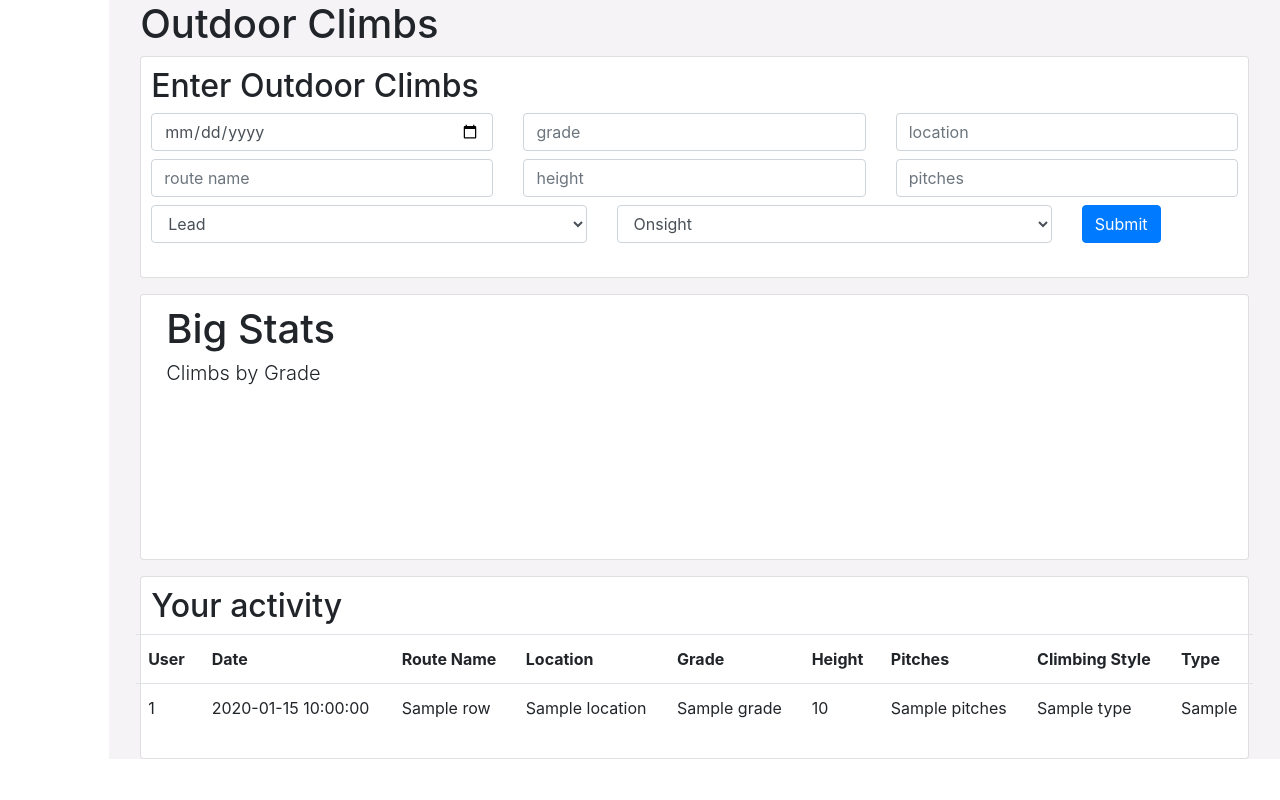
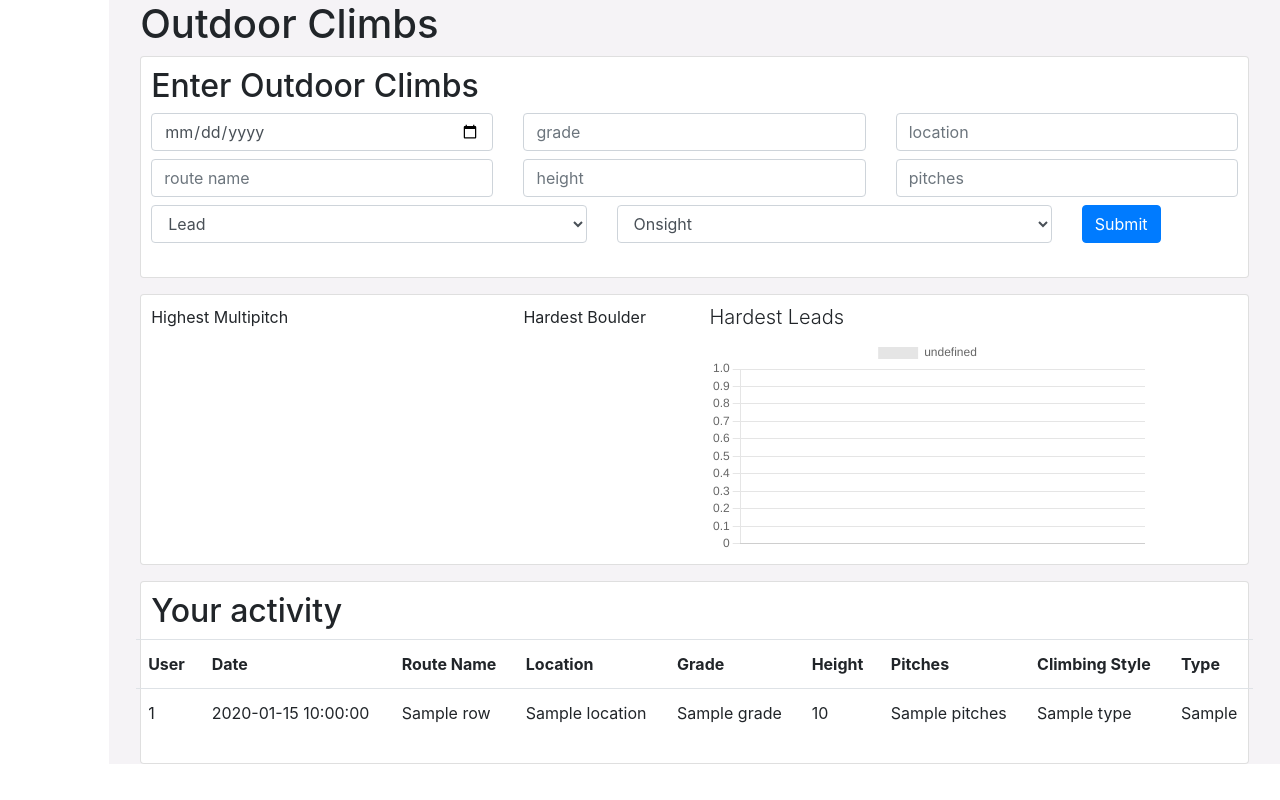
Before and after one commit to csdiehl/Climbing-Logbook, a Flask app: template templates/outdoor.html in a window 1280 px wide. Run offline with Flask 2, Linux system fonts and the light colour scheme; the template is opened without the code that fills it: most values are stand-ins (such as "Sample title", 1, 10 or a date in 2020); a map, chart or similar area stays blank; some libraries are stand-ins or nearby versions.

Commit message:
added big outdoor numbers, starting chart

```diff
--- a/app.py
+++ b/app.py
@@ -18,6 +18,13 @@ app.config["SESSION_FILE_DIR"] = mkdtemp()
 app.config["SESSION_PERMANENT"] = False
 app.config["SESSION_TYPE"] = "filesystem"
 Session(app)
+
+#Climbing difficulty scale conversion: https://www.rei.com/learn/expert-advice/climbing-bouldering-rating.html
+grades = ["5.7", "5.8", "5.9", "5.10a", "5.10b", "5.10c", "5.10d", "5.11a", "5.11b", "5.11c", "5.11d",
+"5.12a", "5.12b", "5.12c", "5.12d", "5.13a", "5.13b"]
+
+boulders = ["NA", "VB", "V0", "NA", "NA", "V1", "NA", "V2", "V3", "NA", "NA", "V4", "V5", "V6", "NA", "V7", "V8"]
+
 
 
 #welcome page
@@ -116,12 +123,6 @@ def homepage():
             d['routes'] = row[1]
             object_list.append(d)
 
-        #Climbing difficulty scale conversion: https://www.rei.com/learn/expert-advice/climbing-bouldering-rating.html
-        grades = ["5.7", "5.8", "5.9", "5.10a", "5.10b", "5.10c", "5.10d", "5.11a", "5.11b", "5.11c", "5.11d",
-        "5.12a", "5.12b", "5.12c", "5.12d", "5.13a", "5.13b"]
-
-        boulders = ["NA", "VB", "V0", "NA", "NA", "V1", "NA", "V2", "V3", "NA", "NA", "V4", "V5", "V6", "NA", "V7", "V8"]
-
         #transform data for max difficulty chart
         max_list = []
         for row in max_chart_rows:
@@ -172,7 +173,24 @@ def outdoor():
         person = users[0]['username']
         conn.close()
 
-        return render_template('outdoor.html', person = person, rows = rows)
+        new_list = []
+        for row in rows:
+            d = {}
+            d['grade'] = row[2]
+            d['name'] = row[3]
+            d['location'] = row[4]
+            d['height'] = row[5]
+            d['pitches'] = row[6]
+            d['type'] = row[7]
+            d['send_type'] = row[8]
+            if row[7] == "boulder":
+                d['difficulty'] = boulders.index(row[2])
+            else:
+                d['difficulty'] = grades.index(row[2])
+            new_list.append(d)
+
+        print(new_list)
+        return render_template('outdoor.html', person = person, rows = rows, data = new_list)
 
 #history page with full table
 @app.route("/history")
--- /dev/null
+++ b/static/outdoor.js
@@ -0,0 +1,39 @@
+//confirm receipt of data
+console.log(data)
+
+//make big numbers
+document.addEventListener('DOMContentLoaded', function() {
+    const high = data.reduce((acc, obj) => {return (acc.height > obj.height) ? acc : obj} )
+    const boulder = data.filter(obj => obj.type == "boulder")
+                        .reduce((acc, obj) => {return acc.difficulty > obj.difficulty ? acc : obj} )
+
+    document.querySelector('#multipitch').innerHTML = high.height
+    document.querySelector('#hardBoulder').innerHTML = boulder.grade
+    document.querySelector('#multiSub').innerHTML = high.name
+    document.querySelector('#boulderSub').innerHTML = boulder.name
+    document.querySelector('#pitches').innerHTML = `${high.pitches} pitches`
+})
+
+//generate chart
+//setup
+const chartData = {
+    datasets: [{
+        data: data.filter(obj => obj.type == "lead")
+    }]
+}
+
+//configure chart
+const config = {
+    type: 'bar',
+    data: chartData,
+    parsing: {
+        xAxisKey: 'difficulty',
+        yAxisKey: 'send_type'
+    }
+}
+
+//render chart
+const outdoorChart = new Chart(
+    document.getElementById('outdoorChart'),
+    config
+);
--- a/templates/outdoor.html
+++ b/templates/outdoor.html
@@ -40,10 +40,22 @@
 </div>
 
 <div class = "card row mx-3 mb-3">
-    <div class = "col-md-6"><h1>Big Stats</h1></div>
-    <div class = "col-md-6">
-        <h3 class = "chart-header">Climbs by Grade</h3>
-        <canvas></canvas>
+    <div class = "row">
+        <div class = "col-md-4">
+            <p>Highest Multipitch</p>
+            <h1 id = "multipitch" class = "display-3"></h1>
+            <h2 id = "multiSub" class = "subhead"></h2>
+            <h2 id = "pitches" class = "subhead"></h2>
+        </div>
+        <div class = "col-md-2">
+            <p>Hardest Boulder</p>
+            <h1 id = "hardBoulder" class = "display-3"></h1>
+            <h2 class = "subhead" id = "boulderSub"></h2>
+        </div>
+        <div class = "col-md-5">
+            <h3 class = "chart-header">Hardest Leads</h3>
+            <canvas id = "outdoorChart"></canvas>
+        </div>
     </div>
 </div>
 
@@ -80,4 +92,9 @@
 </div>
 </div>
 
+<script type = "text/javascript">
+    const data = {{ data|tojson }}
+</script>
+<script type = "text/javascript" src = "static/outdoor.js"></script>
+
 {% endblock %}
```
Also changed, not shown: climbs.db.
